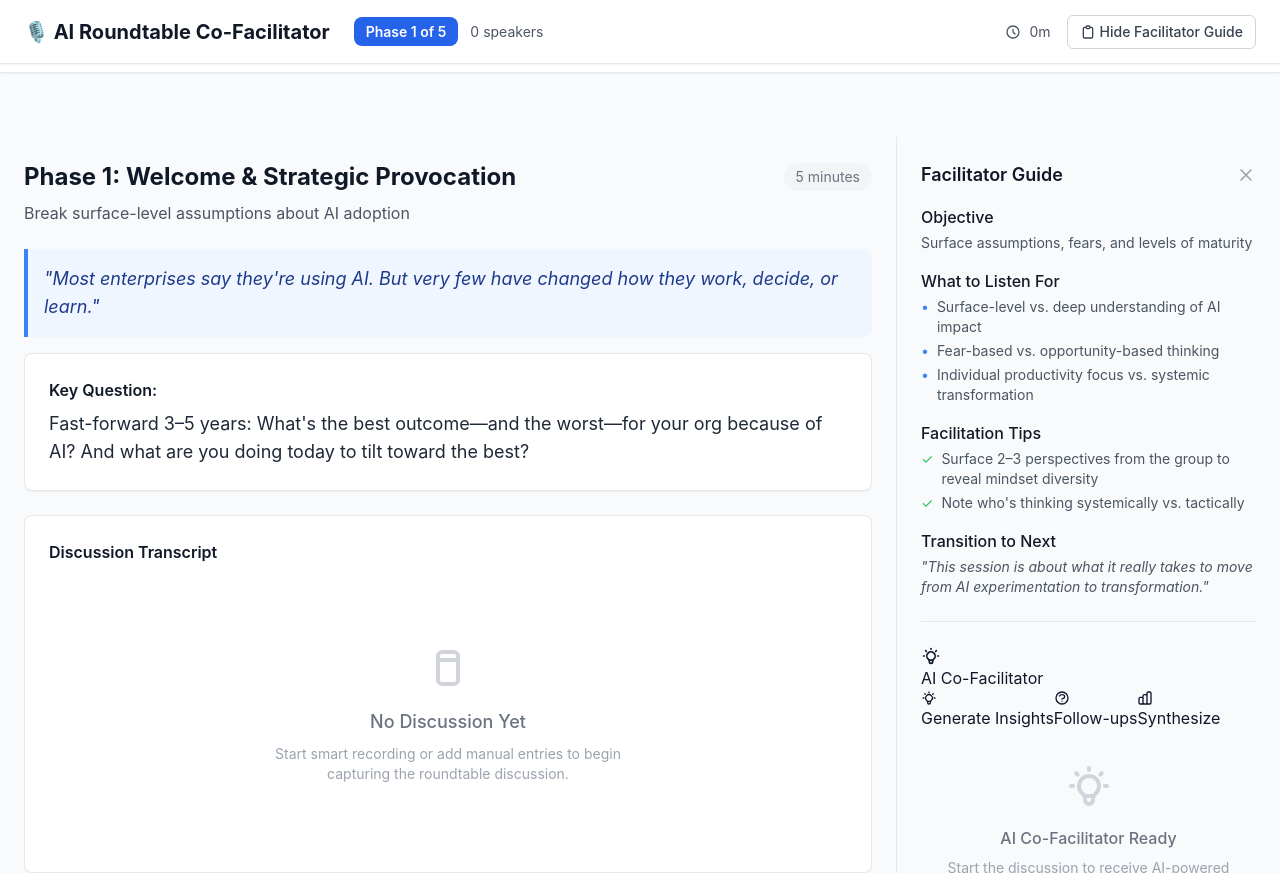
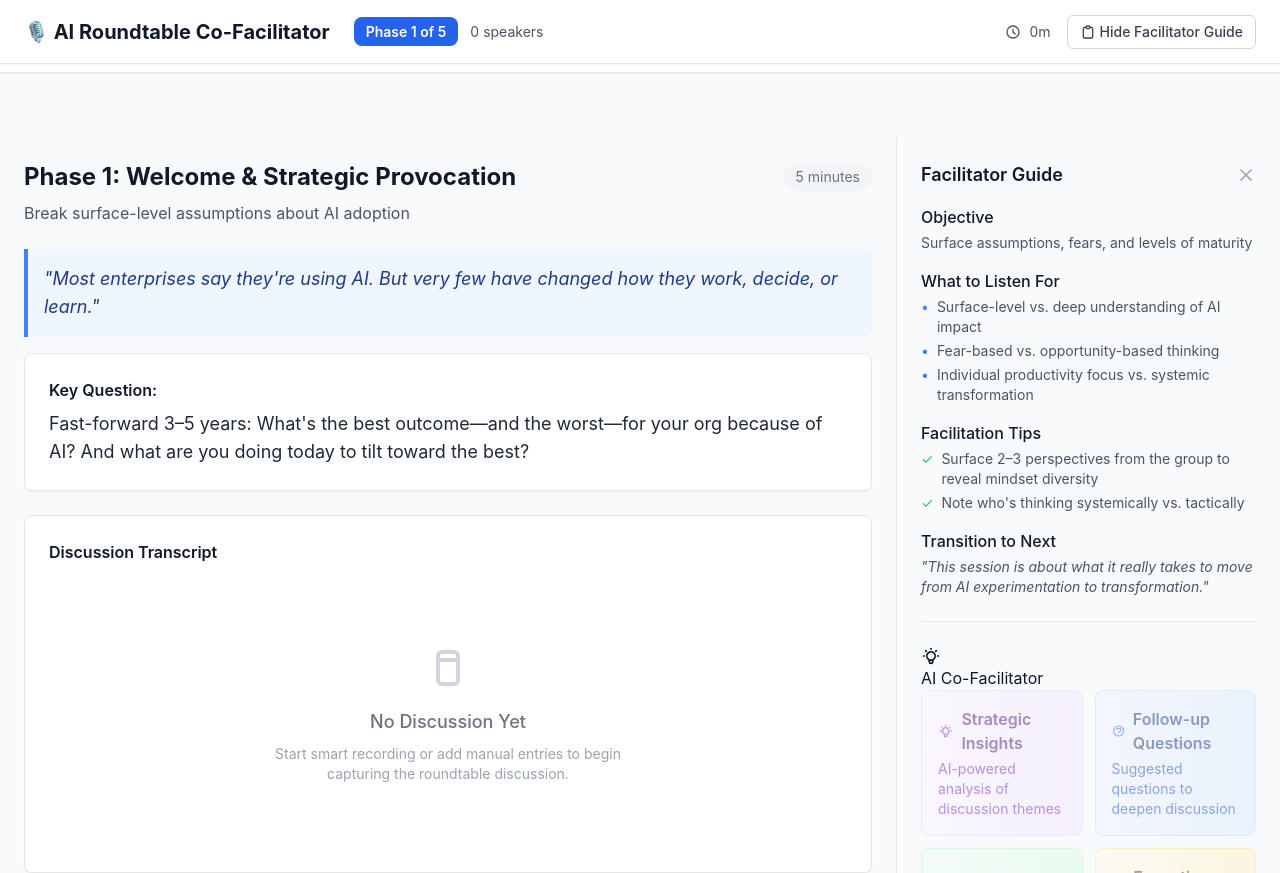
Before and after one commit to ALehav1/Ai4_Roundtable_Co-Facilitator_Agent, a Next.js app: page / in a window 1280 px wide. Built offline with nearby package versions, Linux system fonts and the light colour scheme.

Commit message:
UI: Add Cmd+P shortcut and 2x2 AI grid redesign

```diff
--- a/src/components/RoundtableCanvasV2.tsx
+++ b/src/components/RoundtableCanvasV2.tsx
@@ -201,6 +201,19 @@ const RoundtableCanvasV2: React.FC = () => {
   const [showSpeakerAttribution, setShowSpeakerAttribution] = useState(false);
   const [attributionResults, setAttributionResults] = useState<any>(null);
 
+  // Keyboard Shortcut for Presentation Mode (Cmd+P)
+  useEffect(() => {
+    const handleKeyPress = (e: KeyboardEvent) => {
+      if ((e.metaKey || e.ctrlKey) && e.key === 'p') {
+        e.preventDefault();
+        setPresentationMode(prev => !prev);
+      }
+    };
+
+    window.addEventListener('keydown', handleKeyPress);
+    return () => window.removeEventListener('keydown', handleKeyPress);
+  }, []);
+
   // Refs and Hooks
   const speechTranscription = useSpeechTranscription();
   const transcriptRef = useRef<HTMLDivElement>(null);
@@ -1327,44 +1340,95 @@ This session follows the Assistance → Automation → Amplification progression
                       AI Co-Facilitator
                     </h2>
 
-                    <div className="insight-controls">
+                    {/* Executive AI Co-Facilitator Grid (2x2 Layout) */}
+                    <div className="grid grid-cols-2 gap-3 mb-4">
+                      {/* Strategic Insights */}
                       <button
                         onClick={() => callAIAnalysis('insights')}
                         disabled={isAnalyzing || sessionContext.liveTranscript.length === 0}
-                        className="insight-button"
-                        title="Generate strategic insights from discussion"
+                        className="group relative bg-gradient-to-r from-purple-50 to-purple-100 border border-purple-200 rounded-lg p-4 text-left transition-all duration-200 hover:from-purple-100 hover:to-purple-200 hover:border-purple-300 disabled:opacity-50 disabled:cursor-not-allowed focus:outline-none focus:ring-2 focus:ring-purple-500 focus:ring-offset-2"
+                        title="Generate strategic insights from current discussion"
                         aria-label="Generate AI strategic insights"
                       >
-                        <svg className="w-4 h-4 mr-2" fill="none" stroke="currentColor" viewBox="0 0 24 24">
-                          <path strokeLinecap="round" strokeLinejoin="round" strokeWidth={2} d="M9.663 17h4.673M12 3v1m6.364 1.636l-.707.707M21 12h-1M4 12H3m3.343-5.657l-.707-.707m2.828 9.9a5 5 0 117.072 0l-.548.547A3.374 3.374 0 0014 18.469V19a2 2 0 11-4 0v-.531c0-.895-.356-1.754-.988-2.386l-.548-.547z" />
-                        </svg>
-                        {isAnalyzing ? 'Analyzing...' : 'Generate Insights'}
+                        <div className="flex items-start justify-between">
+                          <div>
+                            <div className="flex items-center mb-1">
+                              <svg className="w-5 h-5 mr-2 text-purple-600" fill="none" stroke="currentColor" viewBox="0 0 24 24">
+                                <path strokeLinecap="round" strokeLinejoin="round" strokeWidth={2} d="M9.663 17h4.673M12 3v1m6.364 1.636l-.707.707M21 12h-1M4 12H3m3.343-5.657l-.707-.707m2.828 9.9a5 5 0 117.072 0l-.548.547A3.374 3.374 0 0014 18.469V19a2 2 0 11-4 0v-.531c0-.895-.356-1.754-.988-2.386l-.548-.547z" />
+                              </svg>
+                              <span className="font-semibold text-purple-900">
+                                {isAnalyzing ? 'Analyzing...' : 'Strategic Insights'}
+                              </span>
+                            </div>
+                            <p className="text-sm text-purple-700">AI-powered analysis of discussion themes</p>
+                          </div>
+                          {isAnalyzing && (
+                            <div className="animate-spin rounded-full h-4 w-4 border-b-2 border-purple-600"></div>
+                          )}
+                        </div>
                       </button>
 
+                      {/* Follow-up Questions */}
                       <button
                         onClick={() => callAIAnalysis('followup')}
                         disabled={isAnalyzing || sessionContext.liveTranscript.length === 0}
-                        className="insight-button secondary"
-                        title="Get suggested follow-up questions"
+                        className="group relative bg-gradient-to-r from-blue-50 to-blue-100 border border-blue-200 rounded-lg p-4 text-left transition-all duration-200 hover:from-blue-100 hover:to-blue-200 hover:border-blue-300 disabled:opacity-50 disabled:cursor-not-allowed focus:outline-none focus:ring-2 focus:ring-blue-500 focus:ring-offset-2"
+                        title="Get AI-suggested follow-up questions"
                         aria-label="Generate AI follow-up questions"
                       >
-                        <svg className="w-4 h-4 mr-2" fill="none" stroke="currentColor" viewBox="0 0 24 24">
-                          <path strokeLinecap="round" strokeLinejoin="round" strokeWidth={2} d="M8.228 9c.549-1.165 2.03-2 3.772-2 2.21 0 4 1.343 4 3 0 1.4-1.278 2.575-3.006 2.907-.542.104-.994.54-.994 1.093m0 3h.01M21 12a9 9 0 11-18 0 9 9 0 0118 0z" />
-                        </svg>
-                        Follow-ups
+                        <div className="flex items-start justify-between">
+                          <div>
+                            <div className="flex items-center mb-1">
+                              <svg className="w-5 h-5 mr-2 text-blue-600" fill="none" stroke="currentColor" viewBox="0 0 24 24">
+                                <path strokeLinecap="round" strokeLinejoin="round" strokeWidth={2} d="M8.228 9c.549-1.165 2.03-2 3.772-2 2.21 0 4 1.343 4 3 0 1.4-1.278 2.575-3.006 2.907-.542.104-.994.54-.994 1.093m0 3h.01M21 12a9 9 0 11-18 0 9 9 0 0118 0z" />
+                              </svg>
+                              <span className="font-semibold text-blue-900">Follow-up Questions</span>
+                            </div>
+                            <p className="text-sm text-blue-700">Suggested questions to deepen discussion</p>
+                          </div>
+                        </div>
                       </button>
 
+                      {/* Discussion Synthesis */}
                       <button
                         onClick={() => callAIAnalysis('synthesis')}
                         disabled={isAnalyzing || sessionContext.liveTranscript.length === 0}
-                        className="insight-button secondary"
+                        className="group relative bg-gradient-to-r from-green-50 to-green-100 border border-green-200 rounded-lg p-4 text-left transition-all duration-200 hover:from-green-100 hover:to-green-200 hover:border-green-300 disabled:opacity-50 disabled:cursor-not-allowed focus:outline-none focus:ring-2 focus:ring-green-500 focus:ring-offset-2"
                         title="Synthesize key themes and outcomes"
                         aria-label="Generate AI discussion synthesis"
                       >
-                        <svg className="w-4 h-4 mr-2" fill="none" stroke="currentColor" viewBox="0 0 24 24">
-                          <path strokeLinecap="round" strokeLinejoin="round" strokeWidth={2} d="M9 19v-6a2 2 0 00-2-2H5a2 2 0 00-2 2v6a2 2 0 002 2h2a2 2 0 002-2zm0 0V9a2 2 0 012-2h2a2 2 0 012 2v10m-6 0a2 2 0 002 2h2a2 2 0 002-2m0 0V5a2 2 0 012-2h2a2 2 0 012 2v14a2 2 0 01-2 2h-2a2 2 0 01-2-2z" />
-                        </svg>
-                        Synthesize
+                        <div className="flex items-start justify-between">
+                          <div>
+                            <div className="flex items-center mb-1">
+                              <svg className="w-5 h-5 mr-2 text-green-600" fill="none" stroke="currentColor" viewBox="0 0 24 24">
+                                <path strokeLinecap="round" strokeLinejoin="round" strokeWidth={2} d="M9 19v-6a2 2 0 00-2-2H5a2 2 0 00-2 2v6a2 2 0 002 2h2a2 2 0 002-2zm0 0V9a2 2 0 012-2h2a2 2 0 012 2v10m-6 0a2 2 0 002 2h2a2 2 0 002-2m0 0V5a2 2 0 012-2h2a2 2 0 012 2v14a2 2 0 01-2 2h-2a2 2 0 01-2-2z" />
+                              </svg>
+                              <span className="font-semibold text-green-900">Synthesize Discussion</span>
+                            </div>
+                            <p className="text-sm text-green-700">Key themes and strategic outcomes</p>
+                          </div>
+                        </div>
+                      </button>
+
+                      {/* Executive Summary */}
+                      <button
+                        onClick={() => callAIAnalysis('executive')}
+                        disabled={isAnalyzing || sessionContext.liveTranscript.length === 0}
+                        className="group relative bg-gradient-to-r from-amber-50 to-amber-100 border border-amber-200 rounded-lg p-4 text-left transition-all duration-200 hover:from-amber-100 hover:to-amber-200 hover:border-amber-300 disabled:opacity-50 disabled:cursor-not-allowed focus:outline-none focus:ring-2 focus:ring-amber-500 focus:ring-offset-2"
+                        title="Generate executive summary and action items"
+                        aria-label="Generate executive summary"
+                      >
+                        <div className="flex items-start justify-between">
+                          <div>
+                            <div className="flex items-center mb-1">
+                              <svg className="w-5 h-5 mr-2 text-amber-600" fill="none" stroke="currentColor" viewBox="0 0 24 24">
+                                <path strokeLinecap="round" strokeLinejoin="round" strokeWidth={2} d="M9 12h6m-6 4h6m2 5H7a2 2 0 01-2-2V5a2 2 0 012-2h5.586a1 1 0 01.707.293l5.414 5.414a1 1 0 01.293.707V19a2 2 0 01-2 2z" />
+                              </svg>
+                              <span className="font-semibold text-amber-900">Executive Summary</span>
+                            </div>
+                            <p className="text-sm text-amber-700">High-level summary and action items</p>
+                          </div>
+                        </div>
                       </button>
                     </div>
                   </div>
```
